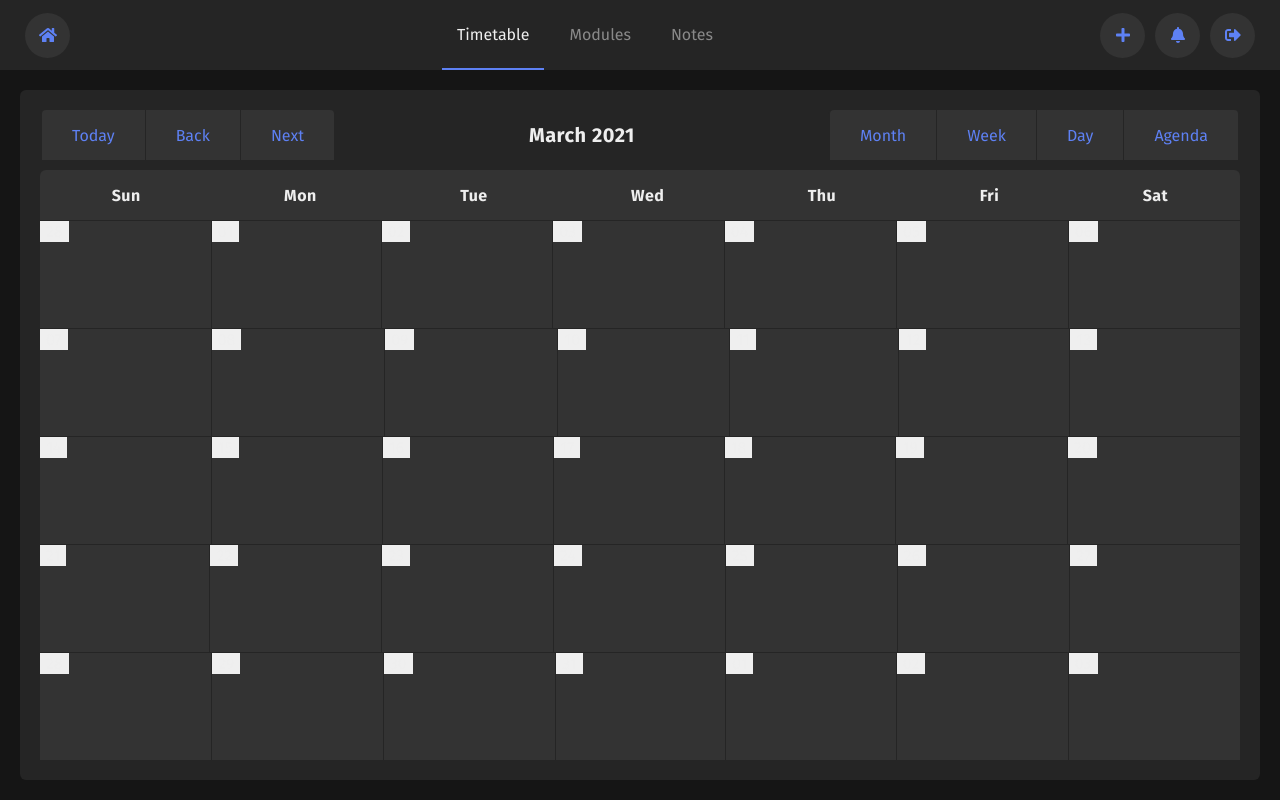
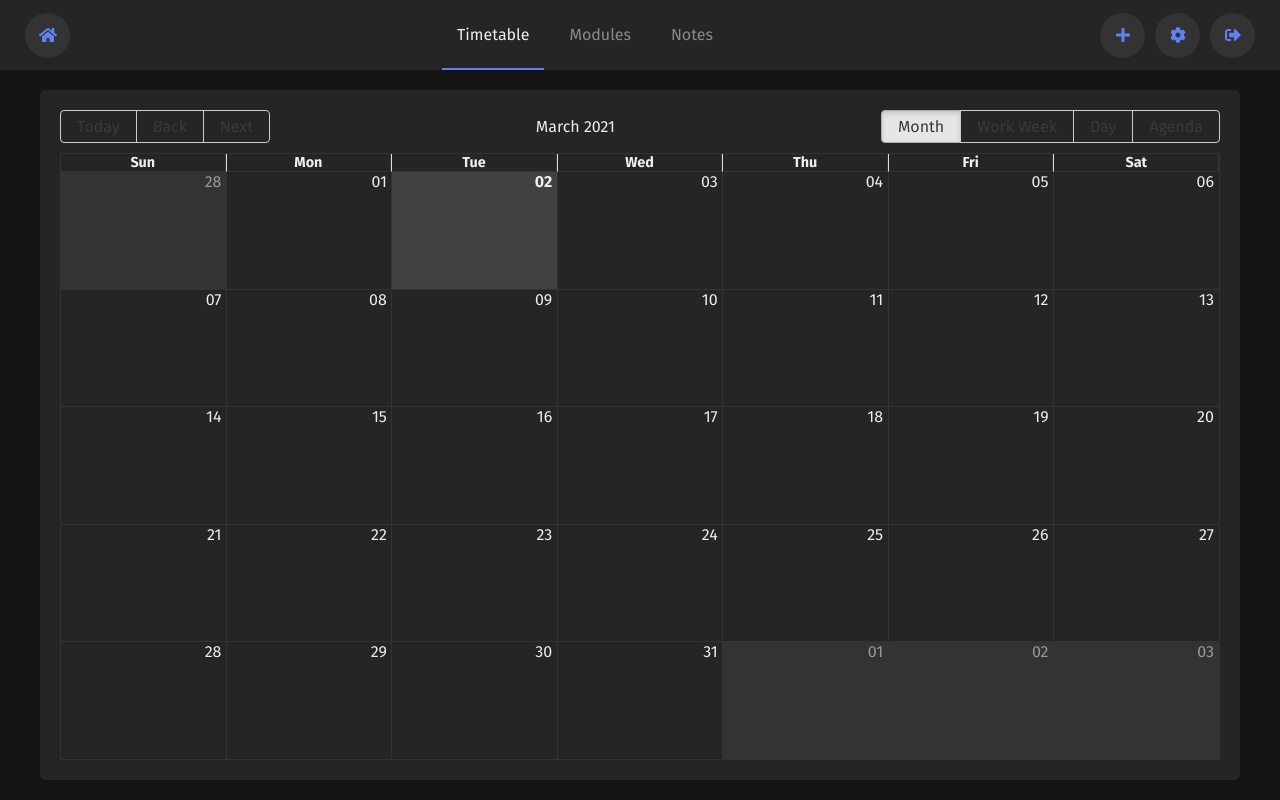
Before and after one commit to BelgianSausage/BetterMoodle, a React (Create React App) app in the folder client/: page /dashboard in a window 1280 px wide. Both pictures are taken after typing "Sample", "Sample" into the empty fields and a click on the button "Sign in". Built offline with nearby package versions, Linux system fonts and the light colour scheme; no server answers.

Commit message:
Updated timetable styles

```diff
--- a/client/package.json
+++ b/client/package.json
@@ -12,7 +12,6 @@
     "@types/jest": "^26.0.20",
     "@types/node": "^12.19.16",
     "@types/react": "^17.0.1",
-    "@types/react-big-calendar": "^0.30.0",
     "@types/react-dom": "^17.0.0",
     "@uiw/react-markdown-editor": "^3.0.1",
     "bootstrap": "^4.6.0",
@@ -55,6 +54,7 @@
     ]
   },
   "devDependencies": {
+    "@types/react-big-calendar": "^0.30.0",
     "@types/react-html-parser": "^2.0.1",
     "@types/react-router-dom": "^5.1.7"
   },
--- a/client/src/App.tsx
+++ b/client/src/App.tsx
@@ -3,7 +3,6 @@ import NotFoundErrorView from './views/404';
 import NotesView from './views/notes/notes';
 import SignUpView from './views/signup';
 import SignInView from './views/signin';
-import NotificationsView from './views/notifications';
 import TimetableView from './views/timetable/timetable';
 import PrivateRoute from './components/PrivateRoute';
 import NoteView from './views/notes/note';
@@ -14,6 +13,7 @@ import LessonView from './views/lessons/lesson';
 import EditNoteView from './views/notes/edit';
 
 import { BrowserRouter, Route, Switch } from 'react-router-dom';
+import SettingsView from './views/settings';
 
 export default class App extends React.Component {
 
@@ -33,7 +33,7 @@ export default class App extends React.Component {
           <PrivateRoute path="/lessons/:slug" component={LessonView} />
           <PrivateRoute path="/modules" component={ModulesView} />
           <PrivateRoute path="/timetable" component={TimetableView} />
-          <PrivateRoute path="/notifications" component={NotificationsView} />
+          <PrivateRoute path="/settings" component={SettingsView} />
           <Route component={NotFoundErrorView} />
         </Switch>
       </BrowserRouter>
--- a/client/src/api/RequestHandler.ts
+++ b/client/src/api/RequestHandler.ts
@@ -8,6 +8,7 @@ interface LocalResources {
 
 const localResources: LocalResources = {
   "/notes/all": fakeNotes,
+  "/modules/all": fakeModules,
   "/modules/databases": fakeModules[0],
   "/modules/fundamentals-of-machine-learning": fakeModules[1],
   "/modules/comparative-programming-languages": fakeModules[2],
--- /dev/null
+++ b/client/src/api/SettingsManager.ts
@@ -0,0 +1,4 @@
+export default class SettingsManager {
+
+
+}
--- a/client/src/api/credentials.ts
+++ b/client/src/api/credentials.ts
@@ -1,2 +1,2 @@
 export const CALENDAR_ID = 'philmbardy@gmail.com'
-export const API_KEY = '<API_KEY>'
+export const API_KEY = 'AIzaSyBfm9ttKB2Xh2LW91YxYPpAemrR2YF1L20'
--- a/client/src/components/Navigation.tsx
+++ b/client/src/components/Navigation.tsx
@@ -4,7 +4,7 @@ import IconButton from './IconButton';
 import AuthService from '../api/AuthService';
 
 import { Link, useHistory } from "react-router-dom";
-import { faBell, faHome, faPlus, faSignOutAlt } from "@fortawesome/free-solid-svg-icons";
+import { faBell, faCog, faHome, faPlus, faSignOutAlt } from "@fortawesome/free-solid-svg-icons";
 
 interface NavigationProps {
   currentPage?: string;
@@ -58,7 +58,7 @@ const Navigation = (props: NavigationProps): JSX.Element => {
       </div>
       <div className="app-nav__group">
         <IconButton icon={faPlus} href={`/notes/new`} title="Add new note" />
-        <IconButton icon={faBell} href="/notifications" title="Notifications" />
+        <IconButton icon={faCog} href="/settings" title="Settings" />
         <IconButton icon={faSignOutAlt} onClick={signOut} />
       </div>
     </div>
--- a/client/src/components/Timetable.css
+++ b/client/src/components/Timetable.css
@@ -1,131 +1,36 @@
 .rbc-calendar {
   width: 100%;
-  margin: 20px;
   max-width: 1200px;
   justify-self: center;
   background-color: var(--theme-black-2);
   border-radius: 6px;
   padding: 20px;
-  display: grid;
-  grid-gap: 10px 0px;
-  grid-template-rows: auto 1fr;
+  box-sizing: border-box;
+  margin-top: 20px;
+  max-height: calc(100vh - 110px);
 }
 
-.rbc-toolbar {
-  display: grid;
-  align-items: center;
-  grid-auto-flow: column;
-  grid-template-columns: auto 1fr auto;
-  justify-content: start;
-  grid-gap: 0px 15px;
-  height: 50px;
+.rbc-header {
+  border-right: 1px solid var(--theme-black-3);
+  border-bottom: 1px solid var(--theme-black-3);
 }
 
-.rbc-toolbar-label {
-  text-align: center;
-  font-weight: bold;
-  font-size: 20px;
-  letter-spacing: 0.5px;
+.rbc-month-view {
+  border: 1px solid var(--theme-black-3);
 }
 
-.rbc-btn-group {
-  display: grid;
-  overflow: hidden;
-  grid-auto-flow: column;
-  background-color: var(--theme-black-2);
-  border: 2px solid var(--theme-black-2);
-  grid-gap: 0px 1px;
-  height: 100%;
-  border-top-left-radius: 6px;
-  border-top-right-radius: 6px;
+.rbc-month-row + .rbc-month-row {
+  border-top: 1px solid var(--theme-black-3);
 }
 
-.rbc-btn-group button {
-  height: 100%;
-  padding: 0px 30px;
-  color: var(--theme-blue-1);
-  will-change: background-color;
-  transition: background-color 0.5s ease-in-out;
-  background-color: var(--theme-black-3);
+.rbc-day-bg + .rbc-day-bg {
+  border-left: 1px solid var(--theme-black-3);
 }
 
-.rbc-btn-group button:hover {
+.rbc-day-bg.rbc-today {
   background-color: var(--theme-black-4);
 }
 
-.rbc-time-view {
-  display: grid;
-  grid-template-rows: auto 1fr;
+.rbc-off-range-bg {
+  background-color: var(--theme-black-3);
 }
-
-.rbc-time-gutter {
-  display: grid;
-  grid-template-rows: repeat(1fr, 24);
-}
-
-.rbc-time-header {
-
-}
-
-.rbc-month-view {
-  display: grid;
-  grid-auto-flow: row;
-  grid-template-rows: auto repeat(5, 1fr);
-  background-color: var(--theme-black-3);
-  border-top-left-radius: 6px;
-  border-top-right-radius: 6px;
-  overflow: hidden;
-}
-
-.rbc-month-header .rbc-header {
-  font-weight: bold;
-  letter-spacing: 0.5px;
-  text-align: center;
-}
-
-.rbc-header {
-  height: 50px;
-  display: grid;
-  align-items: center;
-}
-
-.rbc-row {
-  display: grid;
-  grid-auto-flow: column;
-  height: 100%;
-}
-
-.rbc-row-content {
-  height: 100%;
-}
-
-.rbc-row .rbc-date-cell {
-  height: 100%;
-  box-sizing: border-box;
-  background-color: var(--theme-black-3);
-  will-change: background-color;
-  transition: background-color 0.5s ease-in-out;
-  position: relative;
-  border: 1px solid var(--theme-black-2);
-  border-bottom: 0;
-  border-right: 0;
-}
-
-.rbc-row .rbc-date-cell:last-of-type {
-  border-right: 0;
-}
-
-.rbc-row .rbc-date-cell:first-of-type {
-  border-left: 0;
-}
-
-.rbc-date-cell:hover {
-  background-color: var(--theme-black-4);
-}
-
-.rbc-date-cell a {
-  position: absolute;
-  top: 10px;
-  right: 10px;
-  font-weight: bold;
-}
--- a/client/src/components/Timetable.tsx
+++ b/client/src/components/Timetable.tsx
@@ -1,17 +1,24 @@
+import 'react-big-calendar/lib/css/react-big-calendar.css';
 import './Timetable.css';
 
 import React from 'react';
 import moment from 'moment';
 import GoogleCalendarAPI from '../api/GoogleCalendarAPI';
-
 import { Calendar, momentLocalizer } from 'react-big-calendar';
 
 const localizer = momentLocalizer(moment);
 
+interface IEvent {
+  end: Date;
+  start: Date;
+  title: string;
+  desc?: string;
+}
+
 interface TimetableProps { }
 
 interface TimetableState {
-  events: any[];
+  events: IEvent[];
 }
 
 export default class Timetable extends React.Component<TimetableProps, TimetableState> {
@@ -27,19 +34,20 @@ export default class Timetable extends React.Component<TimetableProps, Timetable
     };
   }
 
-  public componentDidMount() {
-    GoogleCalendarAPI.getEvents().then((events: any[]) => {
-      this.setState({ events: events });
-    });
+  componentDidMount() {
+    GoogleCalendarAPI.getEvents().then((events: any[]): void => {
+      this.setState({ events: (events as IEvent[])})
+    })
   }
 
-  public render() {
+  render() {
     return (
       <Calendar
+        step={30}
         localizer={localizer}
-        endAccessor="end"
-        startAccessor="start"
         events={this.state.events}
+        defaultDate={new Date()}
+        views={["month", "work_week", "day", "agenda"]}
       />
     )
   }
--- a/client/src/views/notifications.tsx
+++ /dev/null
@@ -1,28 +0,0 @@
-import React from 'react';
-import Navigation from '../components/Navigation';
-
-interface NotificationsViewProps {}
-
-interface NotificationsViewState {}
-
-export default class NotificationsView extends React.Component<NotificationsViewProps, NotificationsViewState> {
-
-  public state: NotificationsViewState;
-
-  constructor(props: NotificationsViewProps) {
-    super(props);
-
-    this.state = {};
-  }
-
-  public render() {
-    return (
-      <div className="app">
-        <div className="app-page">
-          <Navigation />
-        </div>
-      </div>
-    )
-  }
-
-}
--- /dev/null
+++ b/client/src/views/settings.css
@@ -0,0 +1,43 @@
+.settings-card {
+  display: grid;
+  grid-auto-flow: row;
+  grid-gap: 20px 0px;
+}
+
+.settings-card:hover {
+  background: var(--theme-black-2);
+}
+
+.settings-card .card-body {
+  display: grid;
+  grid-auto-flow: row;
+  grid-gap: 20px 0px;
+}
+
+.colour-setting .card-header {
+  display: grid;
+  align-items: center;
+  grid-template-columns: 1fr auto;
+}
+
+.colour-setting .card-header input[type="color"] {
+  width: 32px;
+  height: 32px;
+  border: none;
+  -webkit-appearance: none;
+  appearance: none;
+  background: none;
+}
+
+.colour-setting .card-header input[type="color"]::-webkit-color-swatch-wrapper {
+	padding: 0;
+}
+
+.colour-setting .card-header input[type="color"]::-webkit-color-swatch {
+	border: none;
+}
+
+.color-input-label {
+  width: 40px;
+  height: 40px;
+}
--- /dev/null
+++ b/client/src/views/settings.tsx
@@ -0,0 +1,87 @@
+import './settings.css';
+
+import React from 'react';
+import Card from 'react-bootstrap/esm/Card';
+import RequestHandler from '../api/RequestHandler';
+import Navigation from '../components/Navigation';
+
+import { IModule } from '../api/Interfaces';
+
+interface TimetableColourSettingProps extends IModule { }
+
+interface TimetableColourSettingState { }
+
+class TimetableColourSetting extends React.Component<TimetableColourSettingProps, TimetableColourSettingState> {
+
+  state = {};
+
+  render() {
+    return (
+      <Card className="colour-setting">
+        <Card.Header>
+          <span>{this.props.title}</span>
+          <span>
+            <input type="color" />
+          </span>
+        </Card.Header>
+      </Card>
+    )
+  }
+
+}
+
+
+interface SettingsViewProps { }
+
+interface SettingsViewState {
+  modules: IModule[];
+}
+
+export default class SettingsView extends React.Component<SettingsViewProps, SettingsViewState> {
+
+  state = {
+    modules: [],
+  }
+
+  getModules() {
+    RequestHandler.get("/modules/all").then((modules: any) => {
+      if (!(modules.hasOwnProperty('error'))) {
+        this.setState({ modules: (modules as IModule[]) })
+      }
+    })
+  }
+
+  componentDidMount() {
+    this.getModules();
+  }
+
+  render() {
+    return (
+      <div className="app">
+        <div className="app-page">
+          <Navigation />
+          <div className="app-page__inner">
+            <div className="app-panel">
+              <div className="app-panel__wrapper">
+              </div>
+            </div>
+            <div className="app-content">
+              <div className="app-content__wrapper">
+                <Card className="settings-card" id="timetable-settings">
+                  <Card.Header>
+                    <Card.Title>Timetable Settings</Card.Title>
+                  </Card.Header>
+                  <Card.Body>
+                    {this.state.modules.map((module: IModule) => <TimetableColourSetting {...module} />)}
+                  </Card.Body>
+                </Card>
+              </div>
+            </div>
+            <div className="app-panel"></div>
+          </div>
+        </div>
+      </div>
+    )
+  }
+
+}
```
Also changed, not shown: 1 other file (tests, documents, lock files or other folders).
